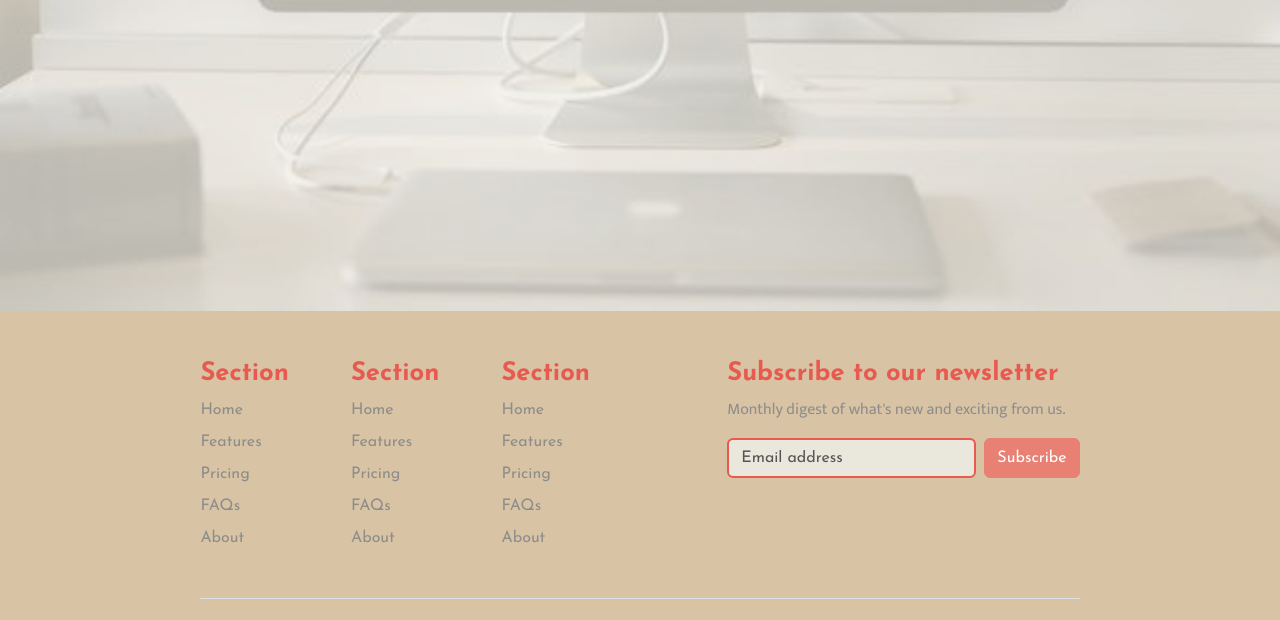
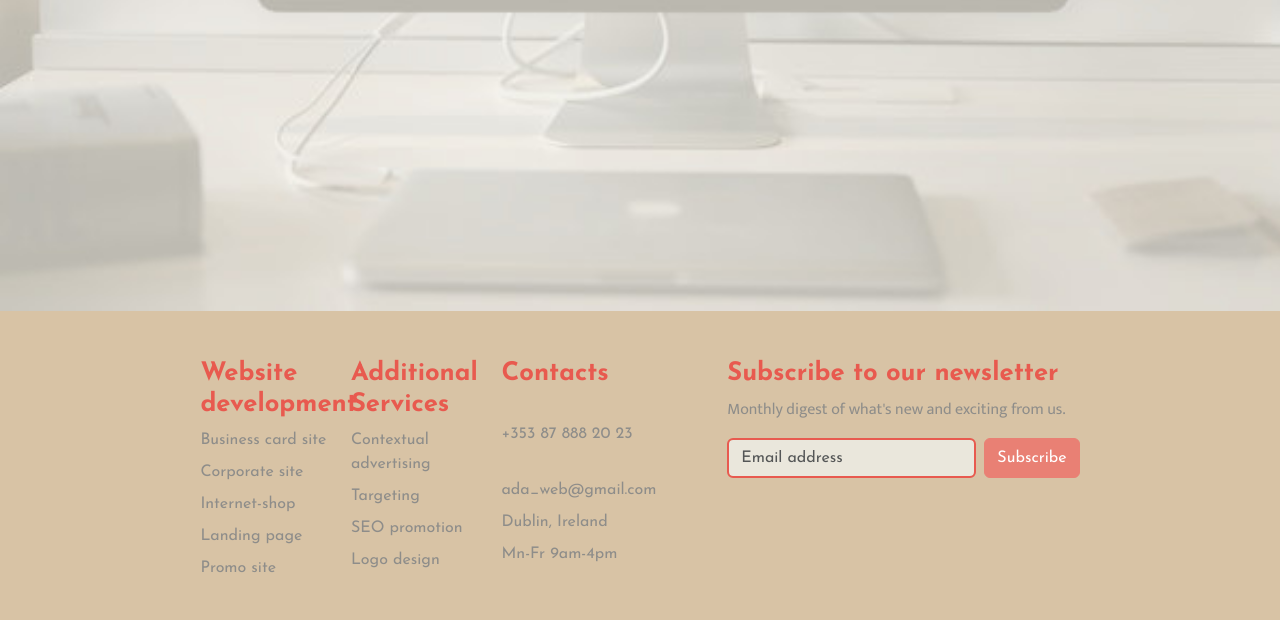
Before and after one commit to adamfanslau/nci-web-design-project, a plain HTML site: page src/index.html in a window 1280 px wide. Shown: the part 649-1269 px from the top of the page. Drawn offline with nearby package versions, Linux system fonts and the light colour scheme.

Commit message:
added Anastasiia's footer

```diff
--- a/src/index.html
+++ b/src/index.html
@@ -61,35 +61,34 @@
         <footer class="py-5">
             <div class="row">
                 <div class="col-6 col-md-2 mb-3">
-                <h5>Section</h5>
+                    <h5>Website development</h5>
                     <ul class="nav flex-column">
-                    <li class="nav-item mb-2"><a href="#" class="nav-link p-0 text-body-secondary">Home</a></li>
-                    <li class="nav-item mb-2"><a href="#" class="nav-link p-0 text-body-secondary">Features</a></li>
-                    <li class="nav-item mb-2"><a href="#" class="nav-link p-0 text-body-secondary">Pricing</a></li>
-                    <li class="nav-item mb-2"><a href="#" class="nav-link p-0 text-body-secondary">FAQs</a></li>
-                    <li class="nav-item mb-2"><a href="#" class="nav-link p-0 text-body-secondary">About</a></li>
+                        <li class="nav-item mb-2"><a href="#" class="nav-link p-0 text-body-secondary">Business card site</a></li>
+                        <li class="nav-item mb-2"><a href="#" class="nav-link p-0 text-body-secondary">Corporate site</a></li>
+                        <li class="nav-item mb-2"><a href="#" class="nav-link p-0 text-body-secondary">Internet-shop</a></li>
+                        <li class="nav-item mb-2"><a href="#" class="nav-link p-0 text-body-secondary">Landing page</a></li>
+                        <li class="nav-item mb-2"><a href="#" class="nav-link p-0 text-body-secondary">Promo site</a></li>
                     </ul>
                     </div>
 
                     <div class="col-6 col-md-2 mb-3">
-                <h5>Section</h5>
+                    <h5>Additional Services</h5>
                     <ul class="nav flex-column">
-                    <li class="nav-item mb-2"><a href="#" class="nav-link p-0 text-body-secondary">Home</a></li>
-                    <li class="nav-item mb-2"><a href="#" class="nav-link p-0 text-body-secondary">Features</a></li>
-                    <li class="nav-item mb-2"><a href="#" class="nav-link p-0 text-body-secondary">Pricing</a></li>
-                    <li class="nav-item mb-2"><a href="#" class="nav-link p-0 text-body-secondary">FAQs</a></li>
-                    <li class="nav-item mb-2"><a href="#" class="nav-link p-0 text-body-secondary">About</a></li>
+                        <li class="nav-item mb-2"><a href="#" class="nav-link p-0 text-body-secondary">Contextual advertising</a></li>
+                        <li class="nav-item mb-2"><a href="#" class="nav-link p-0 text-body-secondary">Targeting</a></li>
+                        <li class="nav-item mb-2"><a href="#" class="nav-link p-0 text-body-secondary">SEO promotion</a></li>
+                        <li class="nav-item mb-2"><a href="#" class="nav-link p-0 text-body-secondary">Logo design</a></li>
                     </ul>
                     </div>
 
                     <div class="col-6 col-md-2 mb-3">
-                <h5>Section</h5>
+                    <h5>Contacts</h5>
+                    <br />
                     <ul class="nav flex-column">
-                    <li class="nav-item mb-2"><a href="#" class="nav-link p-0 text-body-secondary">Home</a></li>
-                    <li class="nav-item mb-2"><a href="#" class="nav-link p-0 text-body-secondary">Features</a></li>
-                    <li class="nav-item mb-2"><a href="#" class="nav-link p-0 text-body-secondary">Pricing</a></li>
-                    <li class="nav-item mb-2"><a href="#" class="nav-link p-0 text-body-secondary">FAQs</a></li>
-                    <li class="nav-item mb-2"><a href="#" class="nav-link p-0 text-body-secondary">About</a></li>
+                        <li class="nav-item mb-2"><a href="#" class="nav-link p-0 text-body-secondary">+353 87 888 20 23</a></li>
+                        <li class="nav-item mb-2"><a href="#" class="nav-link p-0 text-body-secondary">ada_web@gmail.com</a></li>
+                        <li class="nav-item mb-2"><a href="#" class="nav-link p-0 text-body-secondary">Dublin, Ireland</a></li>
+                        <li class="nav-item mb-2"><a href="#" class="nav-link p-0 text-body-secondary">Mn-Fr 9am-4pm</a></li>
                     </ul>
                     </div>
 
```
Lines whose indentation alone changed are shown as unchanged.
